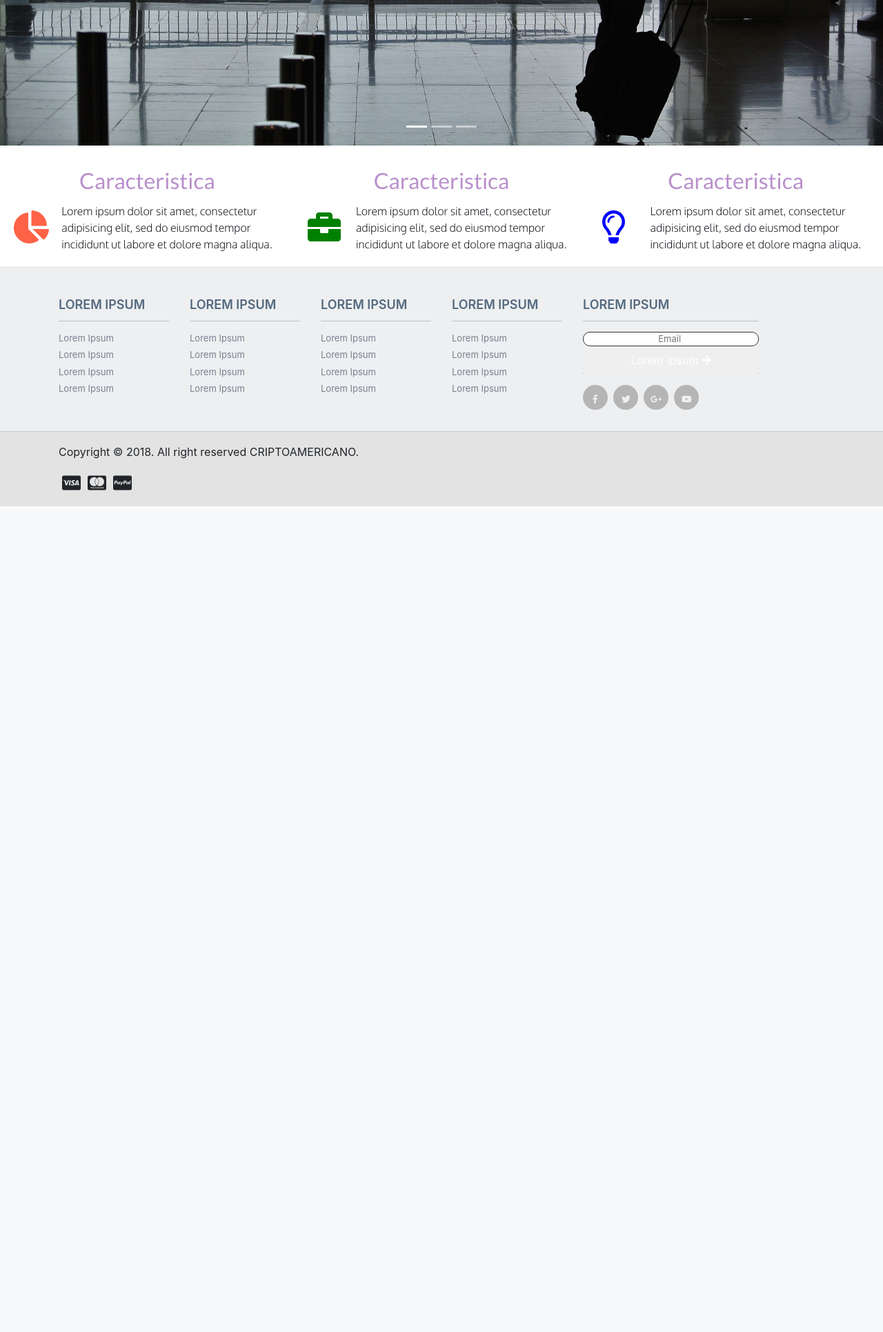
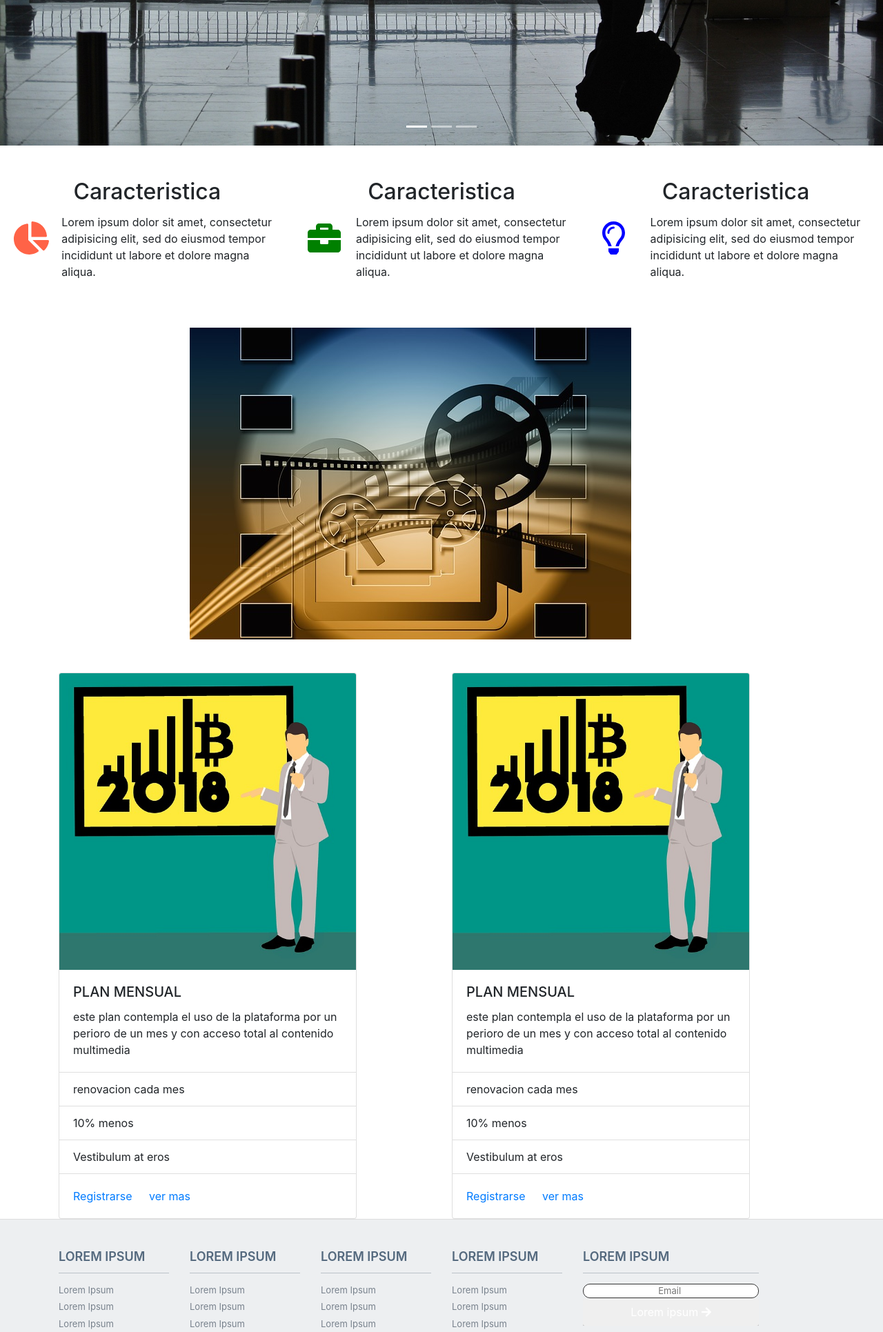
Before and after one commit to AnduagaIslas/PruebaCriptoAmericano, a PHP site: page / in a window 1280 px wide. Shown: the part 820-2751 px from the top of the page at 69% size. Before the commit the page ends 1554 px from the top, so only its background shows below. Run offline with PHP 8.4, Linux system fonts and the light colour scheme; some libraries are stand-ins or nearby versions.

Commit message:
seccion tres y cuatro index

```diff
--- a/css/estilos.css
+++ b/css/estilos.css
@@ -33,8 +33,8 @@
   color: #f5f5f5;
   text-shadow: 5px 5px 5px #000;
 }
-.seccion2-index{
-  margin-top: 2em;
+.margenes-secciones{
+  margin-top: 3em;
 }
 .seccion2-index h2{
   font-family: 'Lato', sans-serif;
--- a/index.php
+++ b/index.php
@@ -41,7 +41,7 @@ include('recursos/head.php');
   </a>
 </div>
 <div class="container-fluid">
-  <div class="row seccion2-index">
+  <div class="row margenes-secciones">
     <div class="col-md-4">
       <div class="row">
         <div class="col-md-12 text-center">
@@ -96,6 +96,56 @@ include('recursos/head.php');
 
   </div>
 </div>
+<div class="container">
+  <div class="row margenes-secciones">
+    <div class="col-md-2">
+
+    </div>
+    <div class="col-md-8">
+      <img src="img/video.jpg" alt="">
+    </div>
+  </div>
+</div>
+<div class="container">
+  <div class="row margenes-secciones">
+    <div class="col-md-6">
+      <div class="card" style="width: 27rem;">
+        <img class="card-img-top" src="img/pagos.jpg" alt="Card image cap">
+        <div class="card-body">
+          <h5 class="card-title">PLAN MENSUAL</h5>
+          <p class="card-text">este plan contempla el uso de la plataforma por un perioro de un mes y con acceso total al contenido multimedia</p>
+        </div>
+        <ul class="list-group list-group-flush">
+          <li class="list-group-item">renovacion cada mes</li>
+          <li class="list-group-item">10% menos </li>
+          <li class="list-group-item">Vestibulum at eros</li>
+        </ul>
+        <div class="card-body">
+          <a href="#" class="card-link">Registrarse</a>
+          <a href="#" class="card-link">ver mas</a>
+        </div>
+      </div>
+    </div>
+    <div class="col-md-6">
+      <div class="card" style="width: 27rem;">
+        <img class="card-img-top" src="img/pagos.jpg" alt="Card image cap">
+        <div class="card-body">
+          <h5 class="card-title">PLAN MENSUAL</h5>
+          <p class="card-text">este plan contempla el uso de la plataforma por un perioro de un mes y con acceso total al contenido multimedia</p>
+        </div>
+        <ul class="list-group list-group-flush">
+          <li class="list-group-item">renovacion cada mes</li>
+          <li class="list-group-item">10% menos </li>
+          <li class="list-group-item">Vestibulum at eros</li>
+        </ul>
+        <div class="card-body">
+          <a href="#" class="card-link">Registrarse</a>
+          <a href="#" class="card-link">ver mas</a>
+        </div>
+      </div>
+    </div>
+  </div>
+</div>
 
 <?php
 include('recursos/footer.php');
```
Also changed, not shown: img/pagos.jpg (added), img/video.jpg (added).
